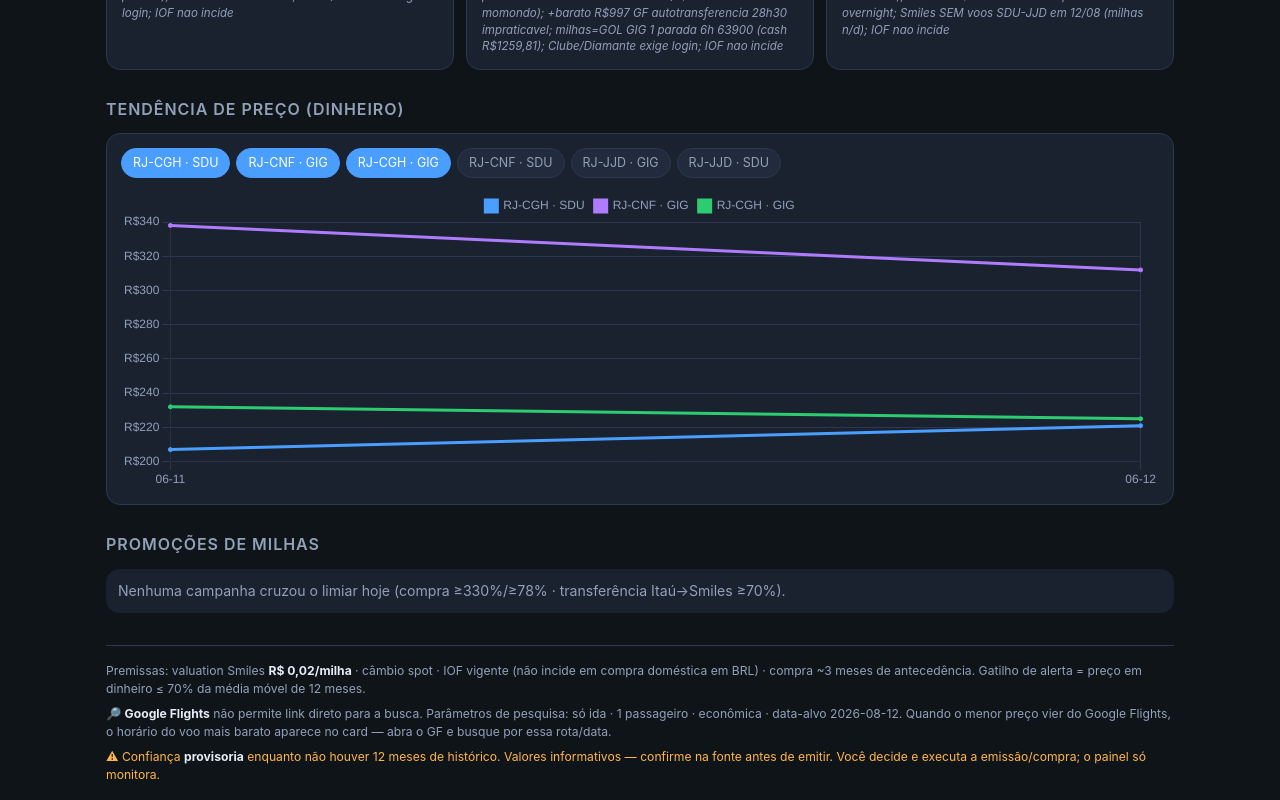
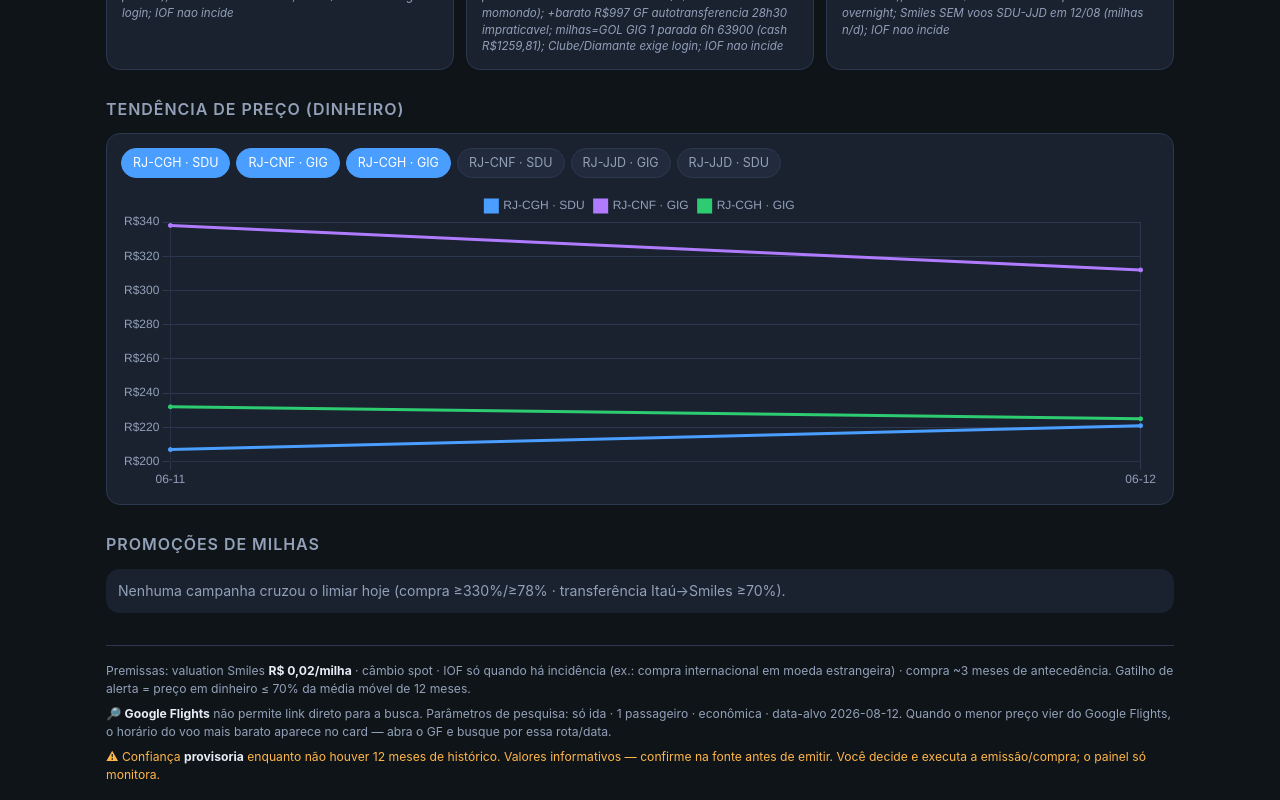
Before and after one commit to ugogbg/monitor-viagens, a plain HTML site: page index.html in a window 1280 px wide. Shown: the part 834-1634 px from the top of the page. Drawn offline with nearby package versions, Linux system fonts and the light colour scheme.

Commit message:
setup: index.html

```diff
--- a/index.html
+++ b/index.html
@@ -197,7 +197,7 @@ function render(d){
 
   const conf = (m.confianca_geral||"provisoria");
   document.getElementById("footer").innerHTML =
-    'Premissas: valuation Smiles <b>'+BRL(m.valuation_milha_brl||0.018)+'/milha</b> · câmbio spot · IOF vigente (não incide em compra doméstica em BRL) · compra ~3 meses de antecedência. '
+    'Premissas: valuation Smiles <b>'+BRL(m.valuation_milha_brl||0.018)+'/milha</b> · câmbio spot · IOF só quando há incidência (ex.: compra internacional em moeda estrangeira) · compra ~3 meses de antecedência. '
     + 'Gatilho de alerta = preço em dinheiro ≤ 70% da média móvel de 12 meses.'
     + '<div style="margin-top:8px">🔎 <b>Google Flights</b> não permite link direto para a busca. Parâmetros de pesquisa: só ida · 1 passageiro · econômica · data-alvo '+esc(m.data_alvo||"")+'. Quando o menor preço vier do Google Flights, o horário do voo mais barato aparece no card — abra o GF e busque por essa rota/data.</div>'
     + '<div class="foot-warn">⚠ Confiança <b>'+esc(conf)+'</b> enquanto não houver 12 meses de histórico. Valores informativos — confirme na fonte antes de emitir. Você decide e executa a emissão/compra; o painel só monitora.</div>';
```
